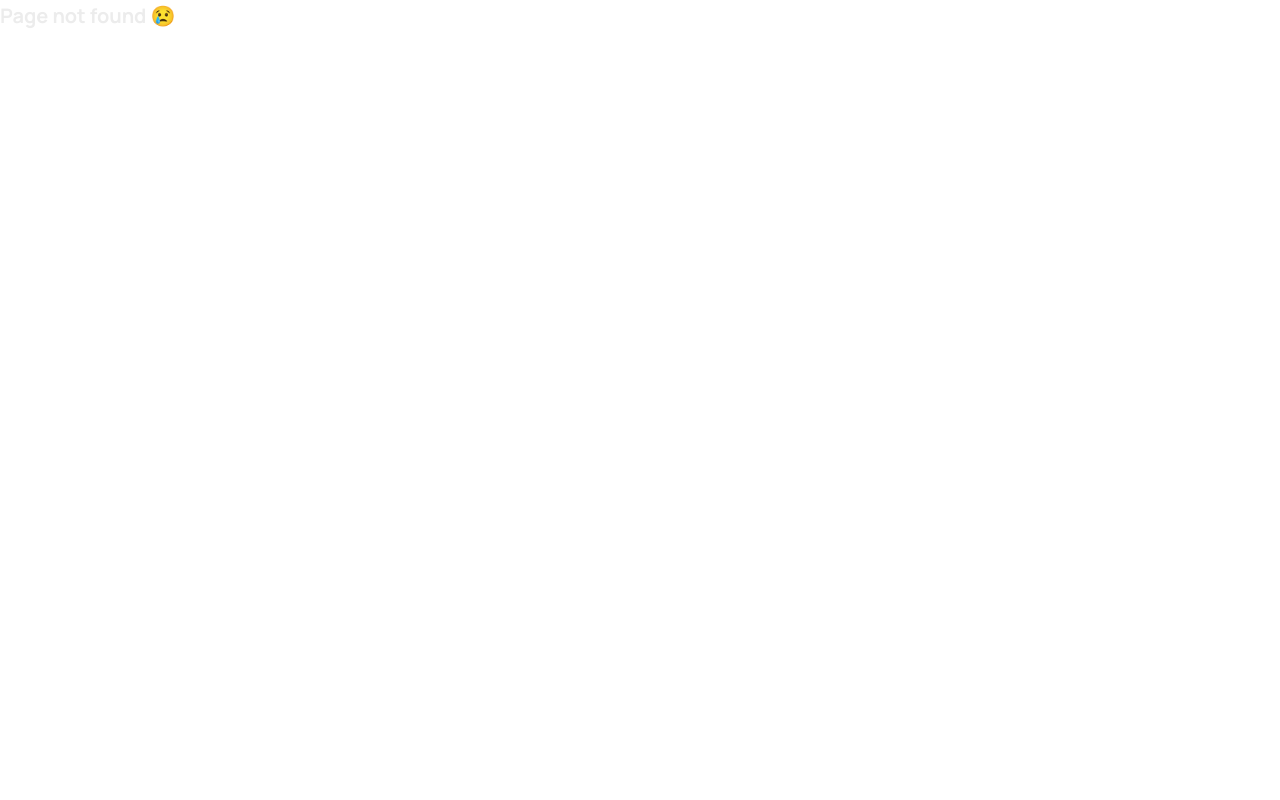
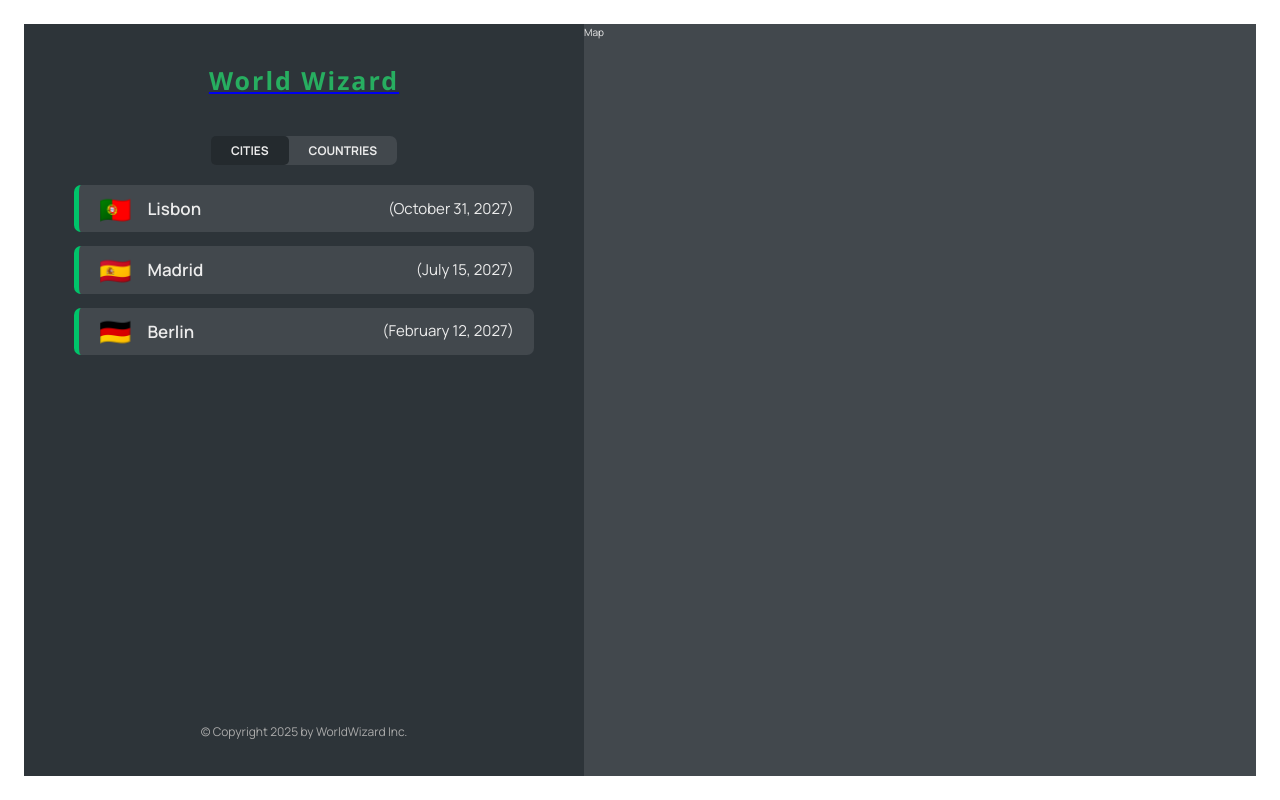
Before and after one commit to dreadlord-sedai/World-Wizrd, a React (Vite) app: page /app/cities in a window 1280 px wide. Before the commit this address had no page. Built offline with nearby package versions, Linux system fonts and the light colour scheme; data requests are answered from the project's data file.

Commit message:
Implementing cities list

```diff
--- a/package.json
+++ b/package.json
@@ -7,9 +7,11 @@
     "dev": "vite",
     "build": "vite build",
     "lint": "eslint . --ext js,jsx --report-unused-disable-directives --max-warnings 0",
-    "preview": "vite preview"
+    "preview": "vite preview",
+    "server": "json-server --watch src/data/cities.json --port 8000"
   },
   "dependencies": {
+    "json-server": "^1.0.0-beta.3",
     "react": "^18.2.0",
     "react-dom": "^18.2.0",
     "react-router-dom": "^6.30.1"
--- a/src/App.jsx
+++ b/src/App.jsx
@@ -5,17 +5,51 @@ import HomePage from "./pages/HomePage.jsx";
 import PageNotFound from "./pages/PageNotFound.jsx";
 import AppLayout from "./pages/AppLayout.jsx";
 import Login from "./pages/Login.jsx";
+import CityList from "./components/CityList.jsx";
+import { useEffect, useState } from "react";
+
+const BASE_URL = "http://localhost:8000";
 
 function App() {
+  const [cities, setCities] = useState([]);
+  const [isLoading, setIsLoading] = useState(false);
+
+  useEffect(() => {
+    const fetchCities = async () => {
+      setIsLoading(true);
+      try {
+        const response = await fetch(`${BASE_URL}/cities`);
+        const data = await response.json();
+        setCities(data);
+      } catch (error) {
+        console.error("Error fetching cities:", error);
+      } finally {
+        setIsLoading(false);
+      }
+    };
+    fetchCities();
+  }, []);
+
   return (
     <>
       <BrowserRouter>
         <Routes>
-          <Route path="/" element={<HomePage />} />
+          <Route index element={<HomePage />} />
           <Route path="product" element={<Product />} />
           <Route path="pricing" element={<Pricing />} />
           <Route path="login" element={<Login />} />
-          <Route path="app" element={<AppLayout />} />
+          <Route path="app" element={<AppLayout />}>
+            <Route
+              index
+              element={<CityList cities={cities} isLoading={isLoading} />}
+            />
+            <Route
+              path="cities"
+              element={<CityList cities={cities} isLoading={isLoading} />}
+            />
+            <Route path="countries" element={<p>Countries</p>} />
+            <Route path="form" element={<p>Form</p>} />
+          </Route>
           <Route path="*" element={<PageNotFound />} />
         </Routes>
       </BrowserRouter>
--- /dev/null
+++ b/src/components/CityItem.jsx
@@ -0,0 +1,24 @@
+/* eslint-disable react/prop-types */
+
+import styles from "./CityItem.module.css";
+
+const formatDate = (date) =>
+  new Intl.DateTimeFormat("en", {
+    day: "numeric",
+    month: "long",
+    year: "numeric",
+  }).format(new Date(date));
+
+function CityItem({ city }) {
+  const { cityName, emoji, date } = city;
+
+  return (
+    <li className={styles.cityItem}>
+      <span className={styles.emoji}>{emoji}</span>
+      <h3 className={styles.name}>{cityName}</h3>
+      <time className={styles.date}>({formatDate(date)})</time>
+    </li>
+  );
+}
+
+export default CityItem;
--- /dev/null
+++ b/src/components/CityList.jsx
@@ -0,0 +1,20 @@
+/* eslint-disable react/prop-types */
+
+import Spinner from "./Spinner";
+import styles from "./CityList.module.css";
+import CityItem from "./CityItem";
+
+function CityList({cities, isLoading}) {
+
+  if (isLoading) return <Spinner />;
+
+  return (
+    <ul className={styles.cityList}>
+      {cities.map((city) => (
+        <CityItem city={city} key={city.id} />
+      ))}
+    </ul>
+  );
+}
+
+export default CityList;
--- /dev/null
+++ b/src/components/Map.jsx
@@ -0,0 +1,11 @@
+import styles from './Map.module.css'
+
+function Map() {
+    return (
+        <div className={styles.mapContainer}>
+            Map
+        </div>
+    )
+}
+
+export default Map
--- a/src/components/Sidebar.jsx
+++ b/src/components/Sidebar.jsx
@@ -13,7 +13,7 @@ function Sidebar() {
 
       <footer className={styles.footer}>
         <p className={styles.copyright}>
-          &copy; Copyright {new Date().getFullYear()} by WorldWise Inc.
+          &copy; Copyright {new Date().getFullYear()} by WorldWizard Inc.
         </p>
       </footer>
     </div>
--- a/src/pages/AppLayout.jsx
+++ b/src/pages/AppLayout.jsx
@@ -1,7 +1,15 @@
-import AppNav from "../components/AppNav";
+// import AppNav from "../components/AppNav";
+import Sidebar from "../components/Sidebar";
+import styles from "./AppLayout.module.css";
+import Map from "../components/Map";
 
 function AppLayout() {
-  return <AppNav />;
+  return (
+    <div className={styles.app}>
+      <Sidebar />
+      <Map />
+    </div>
+  );
 }
 
 export default AppLayout;
--- a/src/pages/Login.jsx
+++ b/src/pages/Login.jsx
@@ -30,7 +30,7 @@ export default function Login() {
         </div>
 
         <div>
-          <button>Login</button>
+          <button className="primary">Login</button>
         </div>
       </form>
     </main>
```
Also changed, not shown: src/components/CountryItem.jsx (deleted, +0 -12 lines), src/components/CountryList.jsx (added, +9 -0 lines), .eslintrc.cjs, .eslintrc.json, 1 other file (tests, documents, lock files or other folders).
